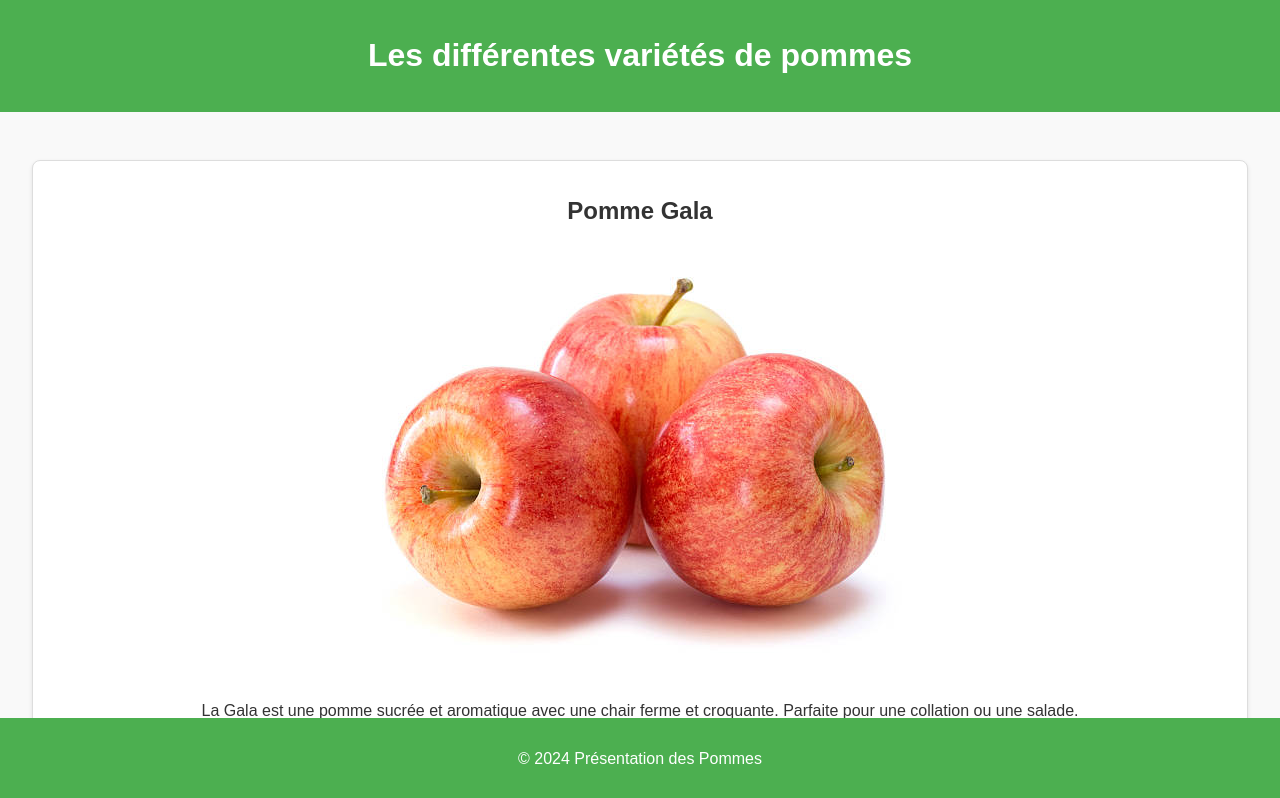
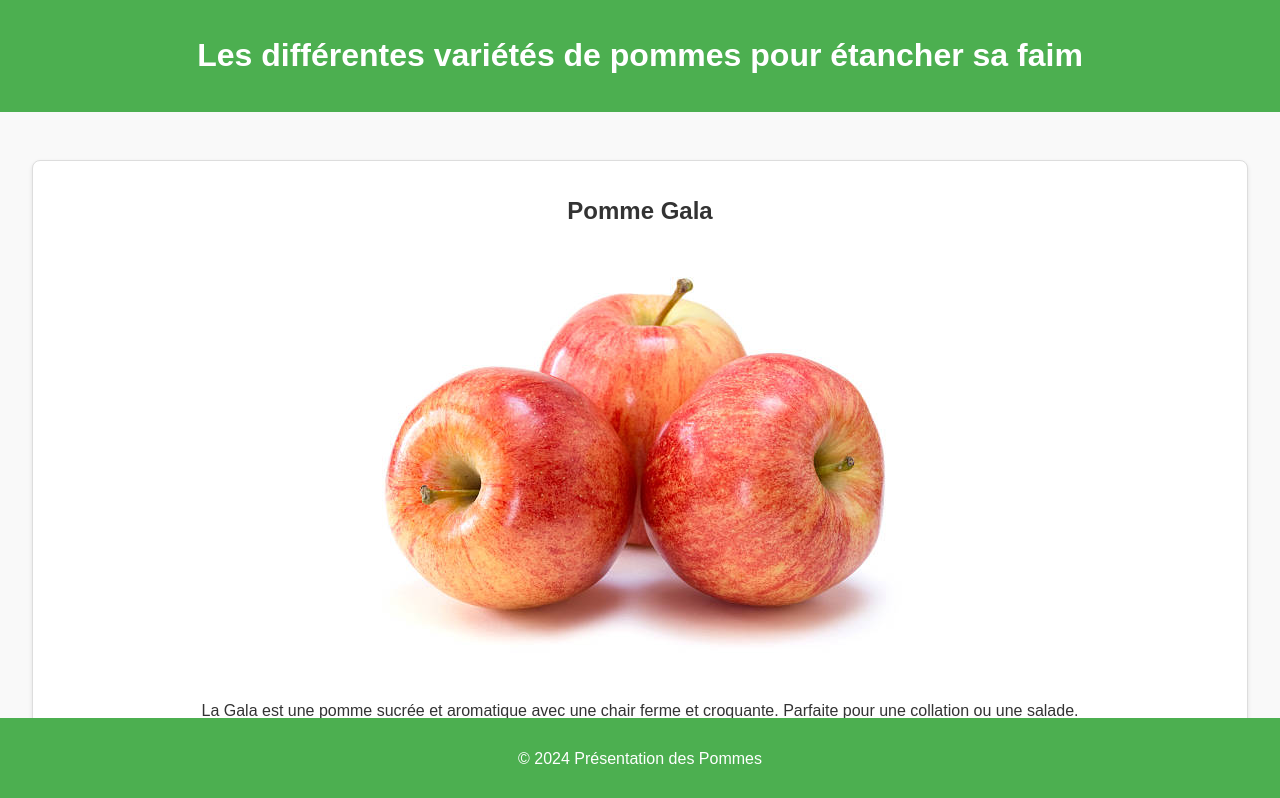
Before and after one commit to Goliato/monsite.github.io, a plain HTML site: page index.html in a window 1280 px wide. Shown: the top 798 px of the page. Drawn offline with Linux system fonts and the light colour scheme; a script that the page names is missing.

Commit message:
retour a la premiere version

```diff
--- a/index.html
+++ b/index.html
@@ -8,7 +8,7 @@
 </head>
 <body>
     <header>
-        <h1>Les différentes variétés de pommes</h1>
+        <h1>Les différentes variétés de pommes pour étancher sa faim</h1>
     </header>
     <main>
         <section class="apple" id="apple1">
```
